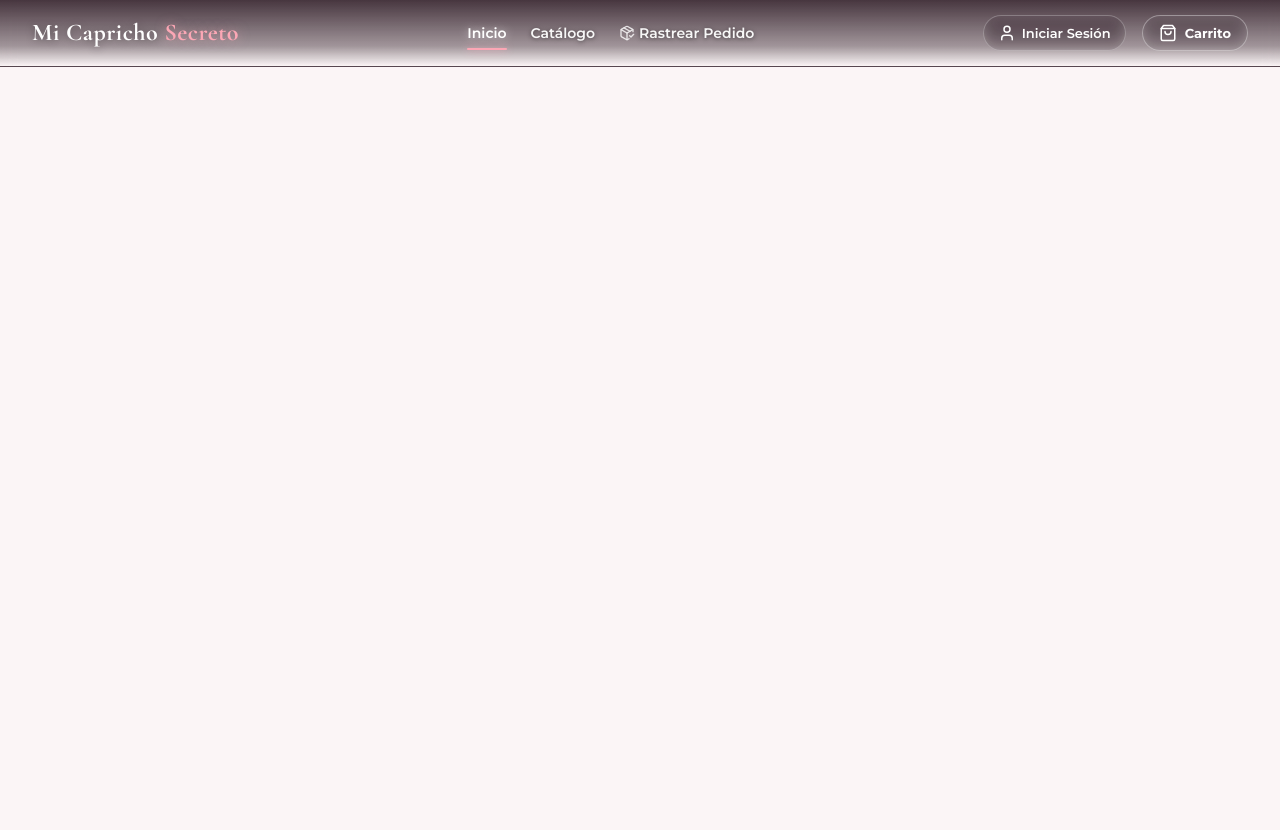
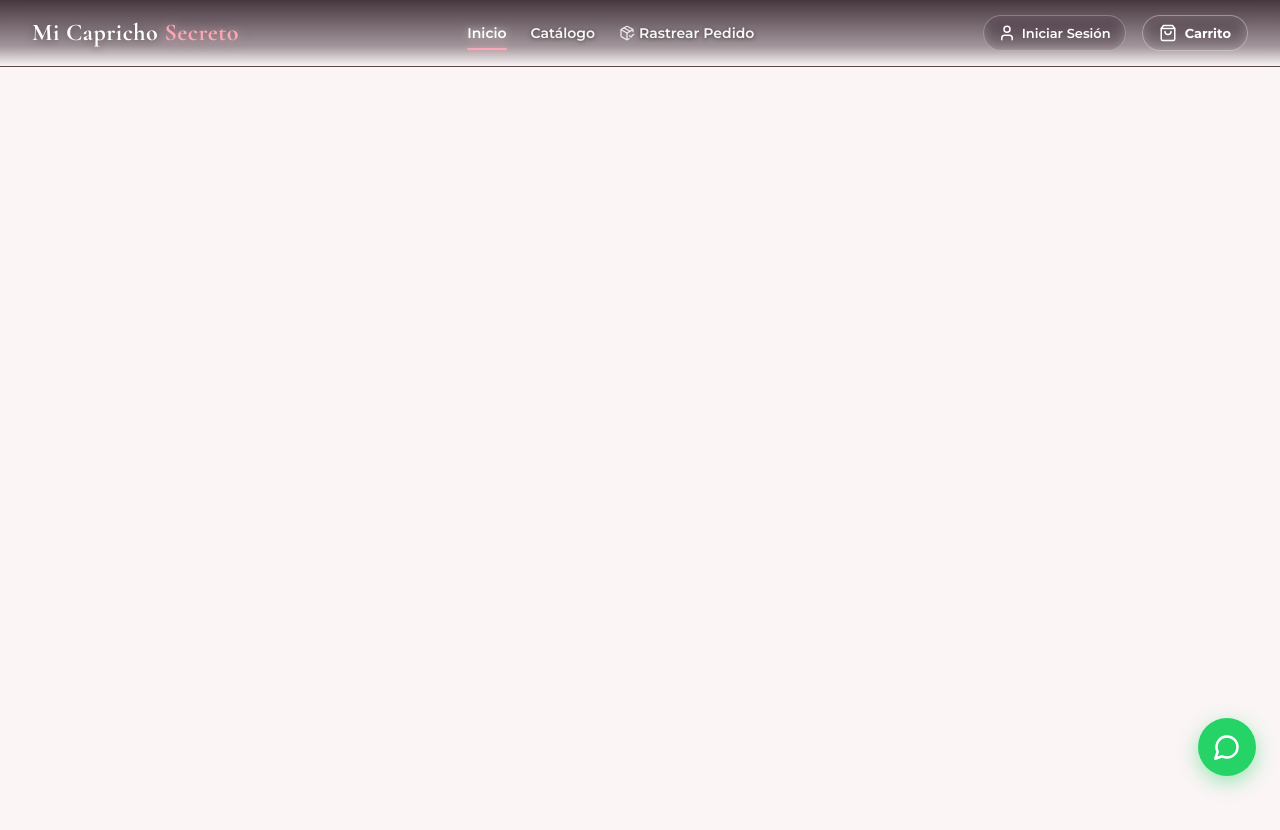
Before and after one commit to hernandezyesid43/Mi-Capricho-Secreto, a React (Vite) app: page / in a window 1280 px wide. Shown: the top 830 px of the page. Built offline with nearby package versions, Linux system fonts and the light colour scheme.

Commit message:
Boton Whatsapp

```diff
--- a/src/App.jsx
+++ b/src/App.jsx
@@ -15,6 +15,7 @@ import AdminPanel from './pages/admin/AdminPanel'
 import LoginPage from './pages/auth/LoginPage'
 import Footer from './components/Footer'
 import ScrollToTop from './components/ScrollToTop'
+import WhatsAppButton from './components/layout/WhatsAppButton'
 
 function AnimatedRoutes() {
   const location = useLocation()
@@ -61,6 +62,7 @@ export default function App() {
         <PremiumHeader />
         <FloatingCart />
         <ToastContainer />
+        <WhatsAppButton />
 
         <main className="flex-grow flex flex-col relative">
           <AnimatedRoutes />
--- /dev/null
+++ b/src/components/layout/WhatsAppButton.jsx
@@ -0,0 +1,45 @@
+import { MessageCircle } from 'lucide-react'
+
+const PHONE = '573142748881' // sin + ni espacios
+const DEFAULT_MESSAGE = 'Hola Mi Capricho Secreto ✨ Me gustaría obtener más información sobre sus productos.'
+
+export default function WhatsAppButton() {
+    const url = `https://wa.me/${PHONE}?text=${encodeURIComponent(DEFAULT_MESSAGE)}`
+
+    return (
+        <a
+            href={url}
+            target="_blank"
+            rel="noopener noreferrer"
+            aria-label="Escribir por WhatsApp"
+            title="Escribir por WhatsApp"
+            style={{
+                position: 'fixed',
+                bottom: 24,
+                right: 24,
+                zIndex: 200,
+                width: 58,
+                height: 58,
+                borderRadius: '50%',
+                background: '#25D366',
+                color: 'white',
+                display: 'flex',
+                alignItems: 'center',
+                justifyContent: 'center',
+                boxShadow: '0 6px 20px rgba(37, 211, 102, 0.45)',
+                textDecoration: 'none',
+                transition: 'transform 0.2s ease, box-shadow 0.2s ease',
+            }}
+            onMouseEnter={(e) => {
+                e.currentTarget.style.transform = 'scale(1.08)'
+                e.currentTarget.style.boxShadow = '0 8px 28px rgba(37, 211, 102, 0.55)'
+            }}
+            onMouseLeave={(e) => {
+                e.currentTarget.style.transform = 'scale(1)'
+                e.currentTarget.style.boxShadow = '0 6px 20px rgba(37, 211, 102, 0.45)'
+            }}
+        >
+            <MessageCircle size={28} strokeWidth={2.2} />
+        </a>
+    )
+}
```
